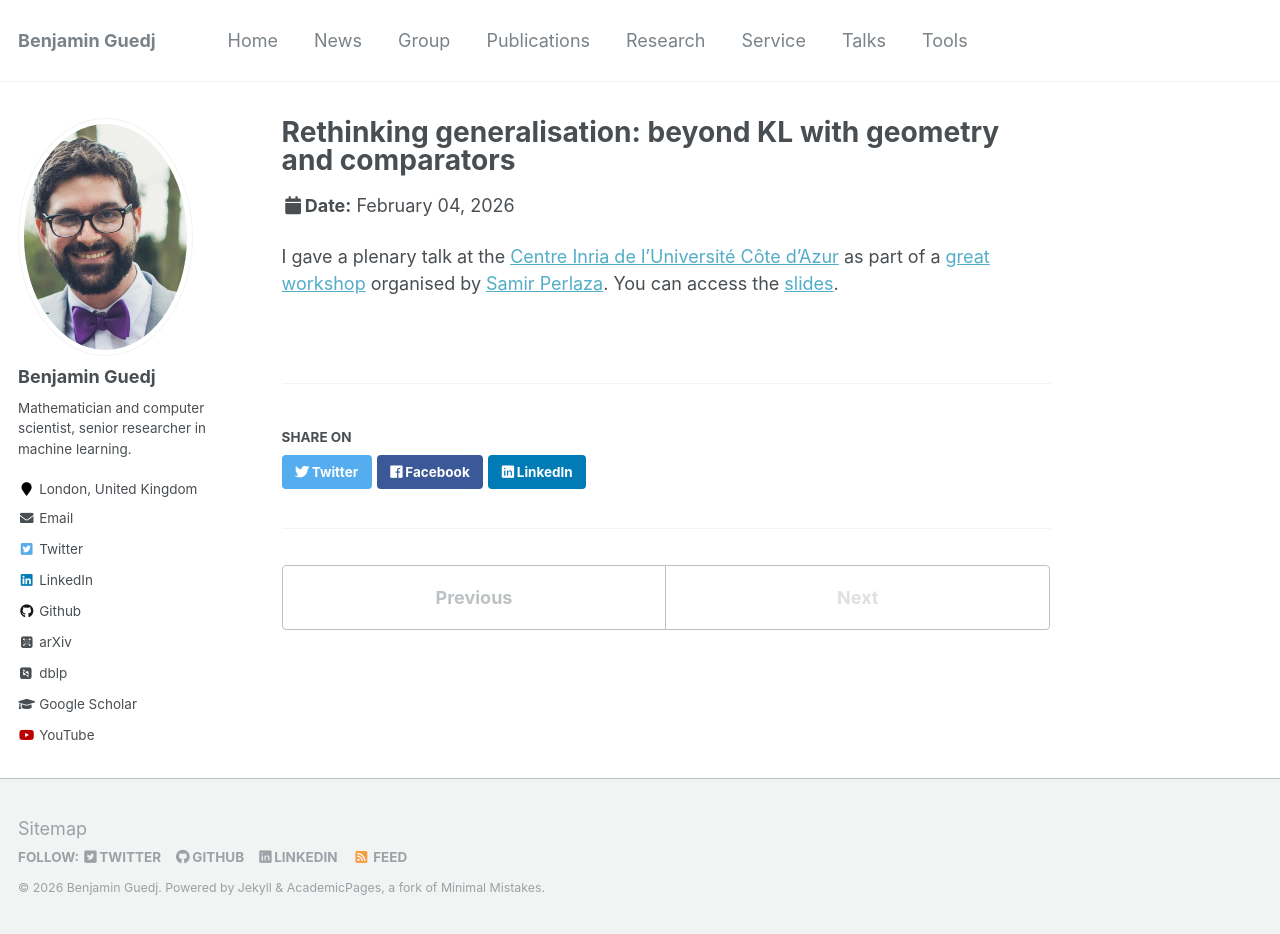
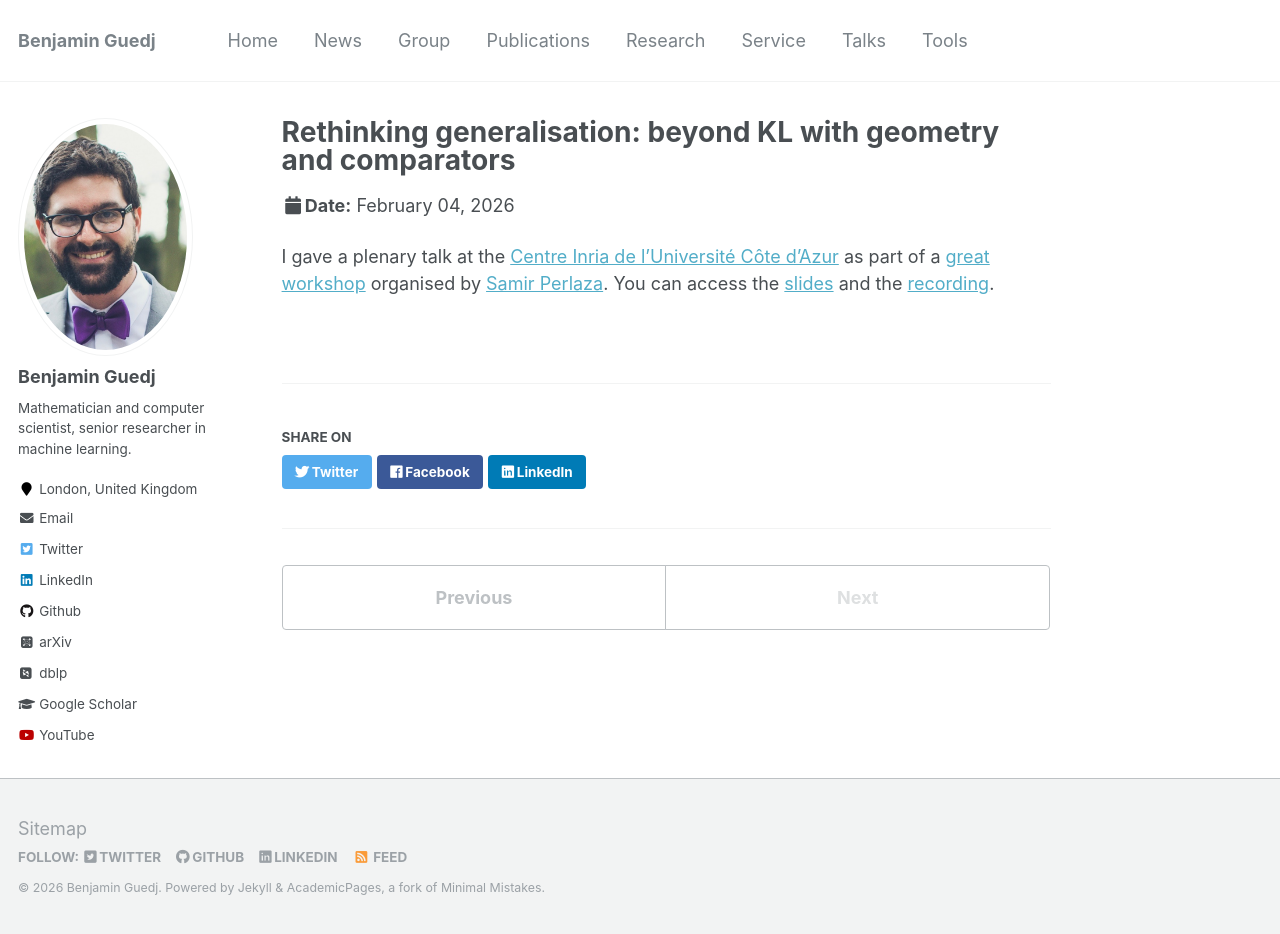
Before and after one commit to bguedj/bguedj.github.io, a Jekyll site: the page built from _talks/2026-02-26-talk-sophia.md, in a window 1280 px wide and 934 px high. Built offline with Jekyll 4.4.1, drawn with Linux system fonts in a browser that asks for light colours; some web fonts are replaced.

Commit message:
link to recording talk sophia

```diff
--- a/_talks/2026-02-26-talk-sophia.md
+++ b/_talks/2026-02-26-talk-sophia.md
@@ -8,4 +8,4 @@ date: 2026-02-04
 location: "Centre Inria de l'Université Côte d'Azur, Sophia Antipolis, France"
 ---
 
-I gave a plenary talk at the [Centre Inria de l'Université Côte d'Azur](https://www.inria.fr/fr/centre-inria-universite-cote-azur) as part of a [great workshop](https://www-sop.inria.fr/members/Samir.Perlaza/StatMLSeminar.html) organised by [Samir Perlaza](https://www-sop.inria.fr/members/Samir.Perlaza/). You can access the [slides](https://bguedj.github.io/files/bguedj-talk-2026-sophia.pdf).
+I gave a plenary talk at the [Centre Inria de l'Université Côte d'Azur](https://www.inria.fr/fr/centre-inria-universite-cote-azur) as part of a [great workshop](https://www-sop.inria.fr/members/Samir.Perlaza/StatMLSeminar.html) organised by [Samir Perlaza](https://www-sop.inria.fr/members/Samir.Perlaza/). You can access the [slides](https://bguedj.github.io/files/bguedj-talk-2026-sophia.pdf) and the [recording](https://www.canal-u.tv/chaines/dali/rethinking-generalisation-beyond-kl-with-geometry-and-comparators).
```
